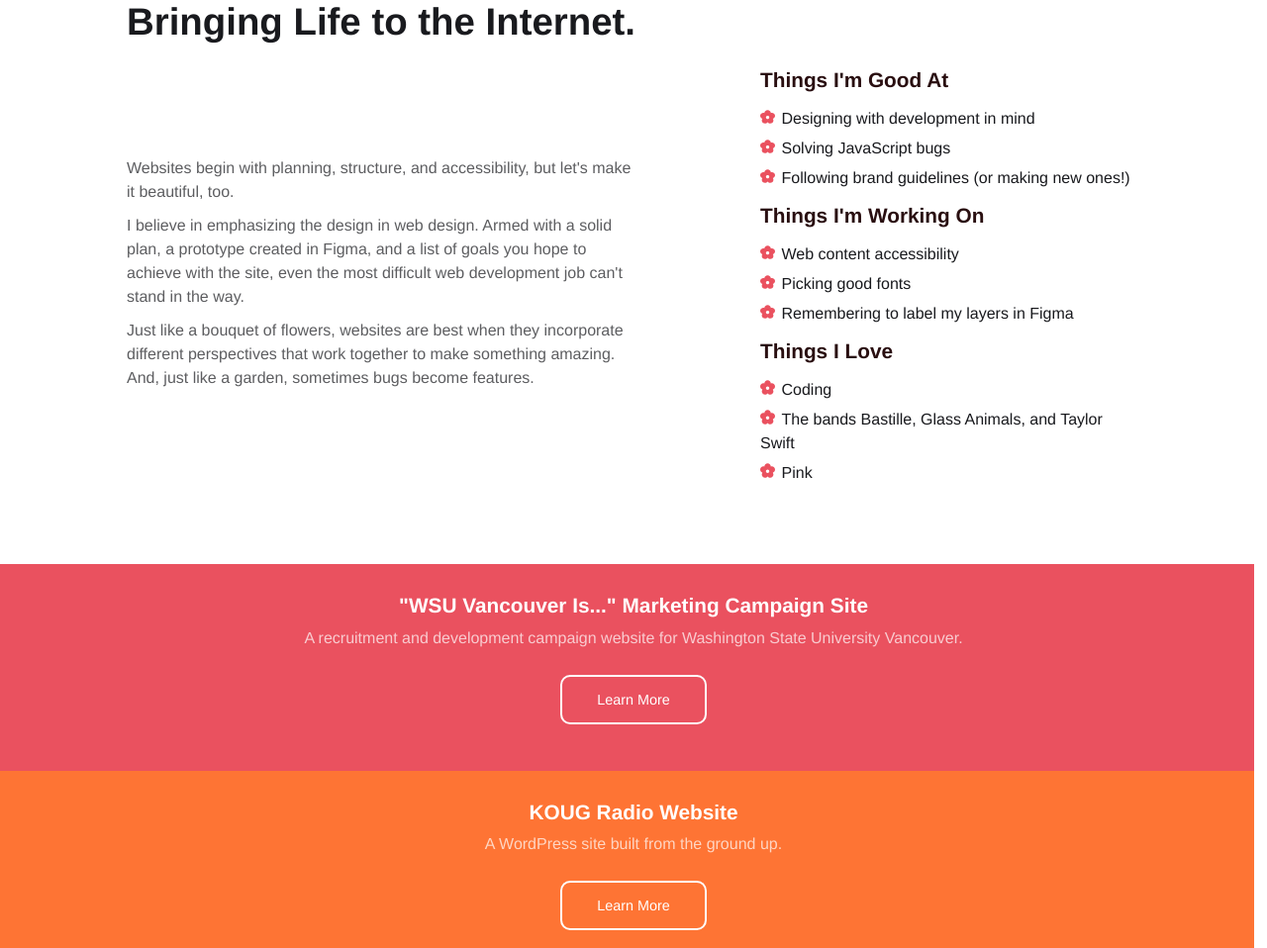
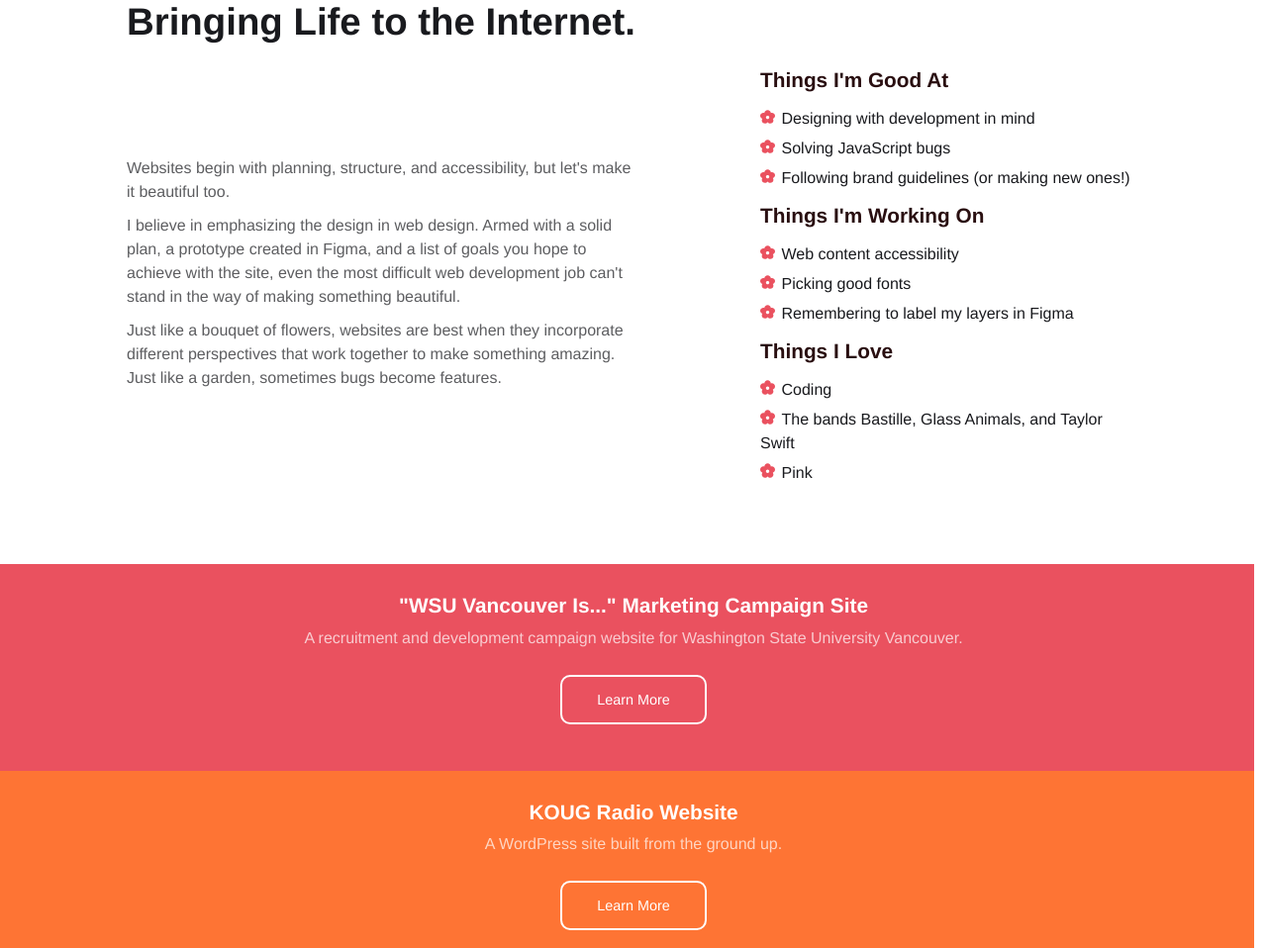
Before and after one commit to kylieSickles/portfolio, a plain HTML site: page public/index.html in a window 1280 px wide. Shown: the part 887-1845 px from the top of the page at 99% size. Drawn offline with nearby package versions, Linux system fonts and the light colour scheme.

Commit message:
Update index.html

```diff
--- a/public/index.html
+++ b/public/index.html
@@ -81,11 +81,11 @@
           <section id="about">
                <h2 class="col-80 margin-auto">Bringing Life to the Internet.</h2>
                <article class="col-40 col-left">
-                    <p>Websites begin with planning, structure, and accessibility, but let's make it beautiful, too. </p>
+                    <p>Websites begin with planning, structure, and accessibility, but let's make it beautiful too. </p>
 
-                    <p>I believe in emphasizing the design in web design. Armed with a solid plan, a prototype created in Figma, and a list of goals you hope to achieve with the site, even the most difficult web development job can't stand in the way.
+                    <p>I believe in emphasizing the design in web design. Armed with a solid plan, a prototype created in Figma, and a list of goals you hope to achieve with the site, even the most difficult web development job can't stand in the way of making something beautiful.
 
-                    <p>Just like a bouquet of flowers, websites are best when they incorporate different perspectives that work together to make something amazing. And, just like a garden, sometimes bugs become features.</p>
+                    <p>Just like a bouquet of flowers, websites are best when they incorporate different perspectives that work together to make something amazing. Just like a garden, sometimes bugs become features.</p>
 
                </article>
 
@@ -160,7 +160,7 @@
                               <a href="https://kougradio.org" target="_blank"><button class="primary-btn" >See the Site</button></a>
                          </article>
                          <article class="col-30 col-right project-img">
-                              <img src="img/KOUG.png" alt="A screenshot of the KOUG Radio website.">
+                              <img src="img/koug.png" alt="A screenshot of the KOUG Radio website.">
                          </article>
                     </div>
                </article>
```
